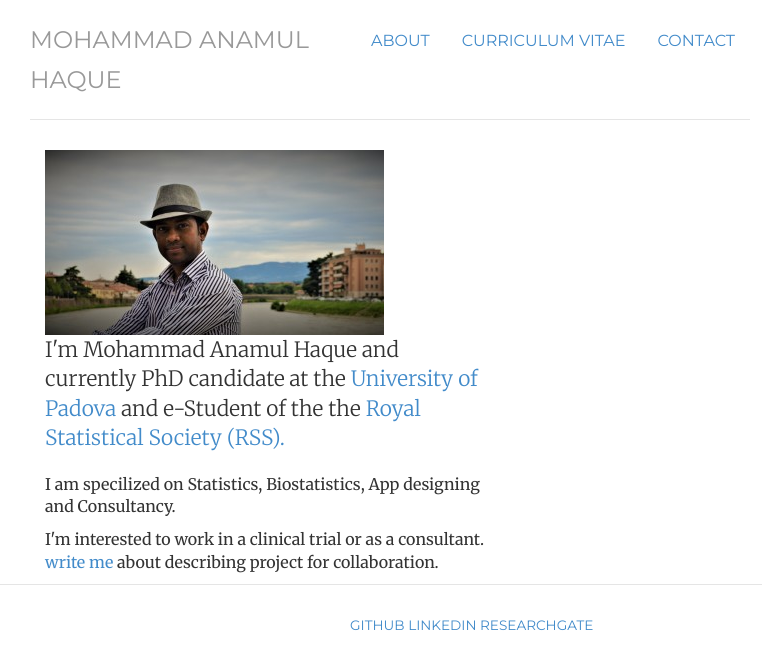
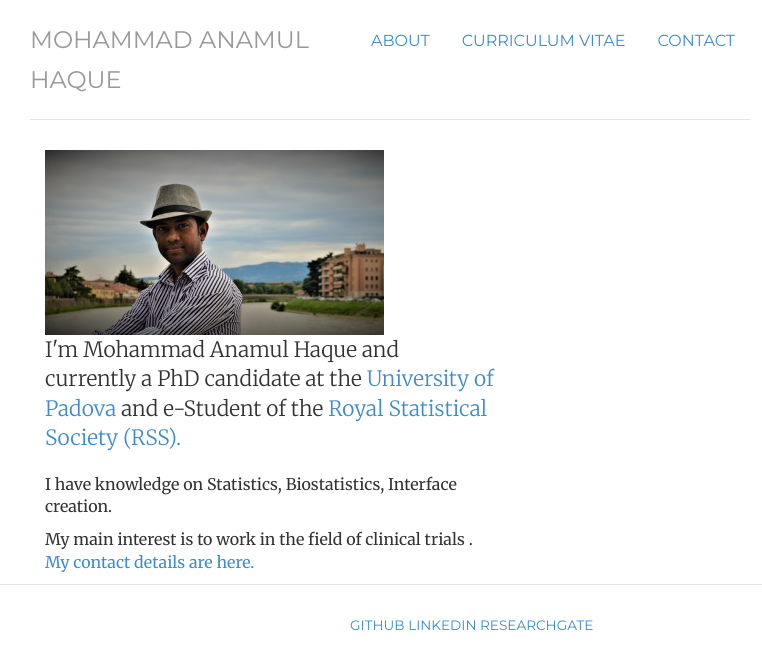
Before and after one commit to haquemdanamul/haquemdanamul, a Jekyll site: the page built from index.html, in a window 1280 px wide. Shown: the top 669 px of the page, without its empty margins (250-1012 px from the left). Built offline with Jekyll 4.4.1, drawn with Linux system fonts in a browser that asks for light colours; nearby versions of some CDN libraries; library files that are not in the unit come from our copies.

Commit message:
Update index.html

```diff
--- a/index.html
+++ b/index.html
@@ -4,7 +4,7 @@ title:
 cv: passive
 notes: passive
 contact: passive
-description: Haque is a Biostatistician and currently PhD candidate.
+description: Haque is a Biostatistician and currently a PhD candidate.
 ---
 
 <!-- <div class="jumbotron"> -->
@@ -17,11 +17,12 @@ description: Haque is a Biostatistician and currently PhD candidate.
 </div>
 
 	<div class="col-sm-8">
-	<p class="lead">I'm <span itemprop="name">Mohammad Anamul Haque</span> and currently PhD candidate at <span itemprop="affiliation">the <a href="https://www.stat.unipd.it/ricerca/mohammad-anamul-haque">University of Padova</a></span> and
-	e-Student of the <span itemprop="affiliation">the <a href="https://rss.org.uk/">Royal Statistical Society (RSS).</a></span> </p>
-	<p>I am specilized on <span itemprop="title">Statistics</span>, <span itemprop="title">Biostatistics</span>, <span itemprop="title">App designing</span> and <span itemprop="title">Consultancy.</span></p>
+	<p class="lead">I'm <span itemprop="name">Mohammad Anamul Haque</span> and currently a PhD candidate at <span itemprop="affiliation">the
+		<a href="https://www.stat.unipd.it/ricerca/mohammad-anamul-haque"> University of Padova</a></span> and e-Student of the
+		<span itemprop="affiliation"> <a href="https://rss.org.uk/">Royal Statistical Society (RSS).</a></span> </p>
+	<p>I have knowledge on <span itemprop="title">Statistics</span>, <span itemprop="title">Biostatistics</span>, <span itemprop="title">Interface creation</span>.</p>
 
-	<p>I'm interested to work in a <span itemprop="title"> clinical trial or as a consultant</span>. <a href="contact">write me</a> about describing project for collaboration.</p>
+	<p>My main interest is to work in the field of <span itemprop="title"> clinical trials </span>. <a href="contact">My contact details are here.</a></p>
 	</div>
 </div>
 <!-- </div> -->
```
